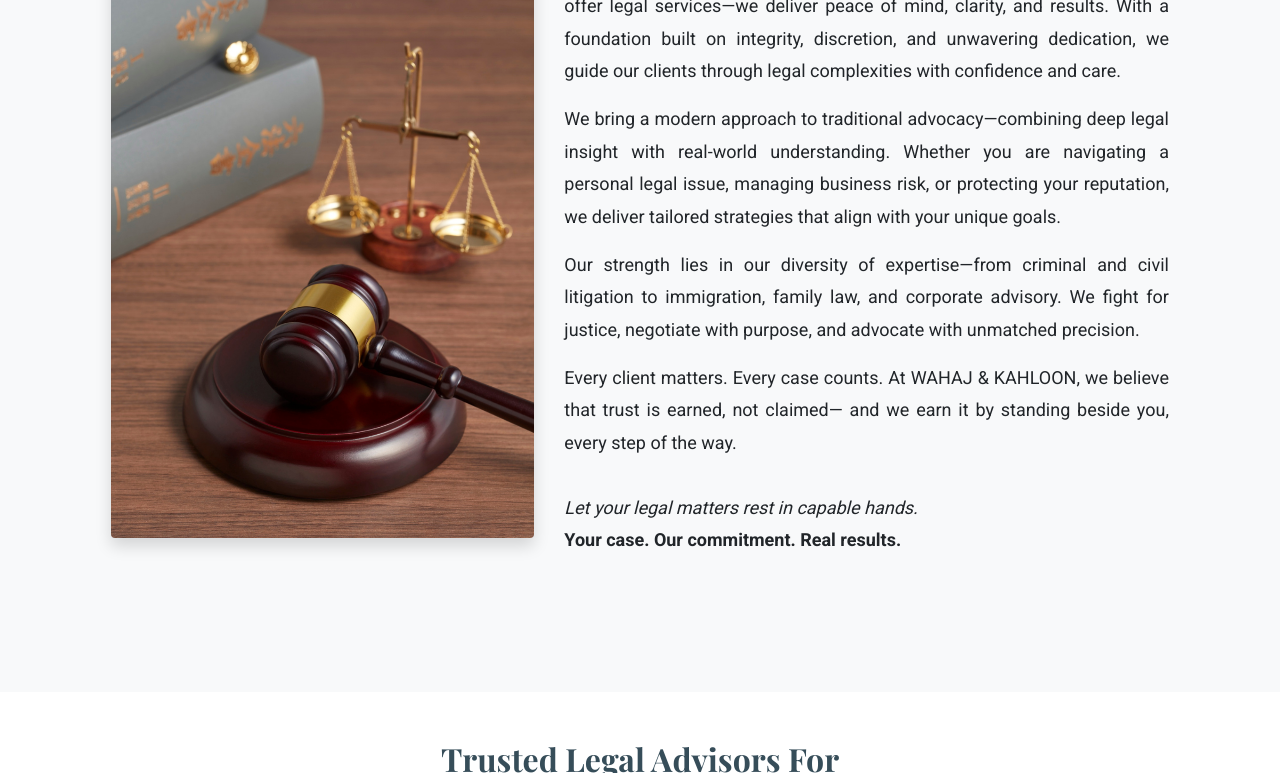
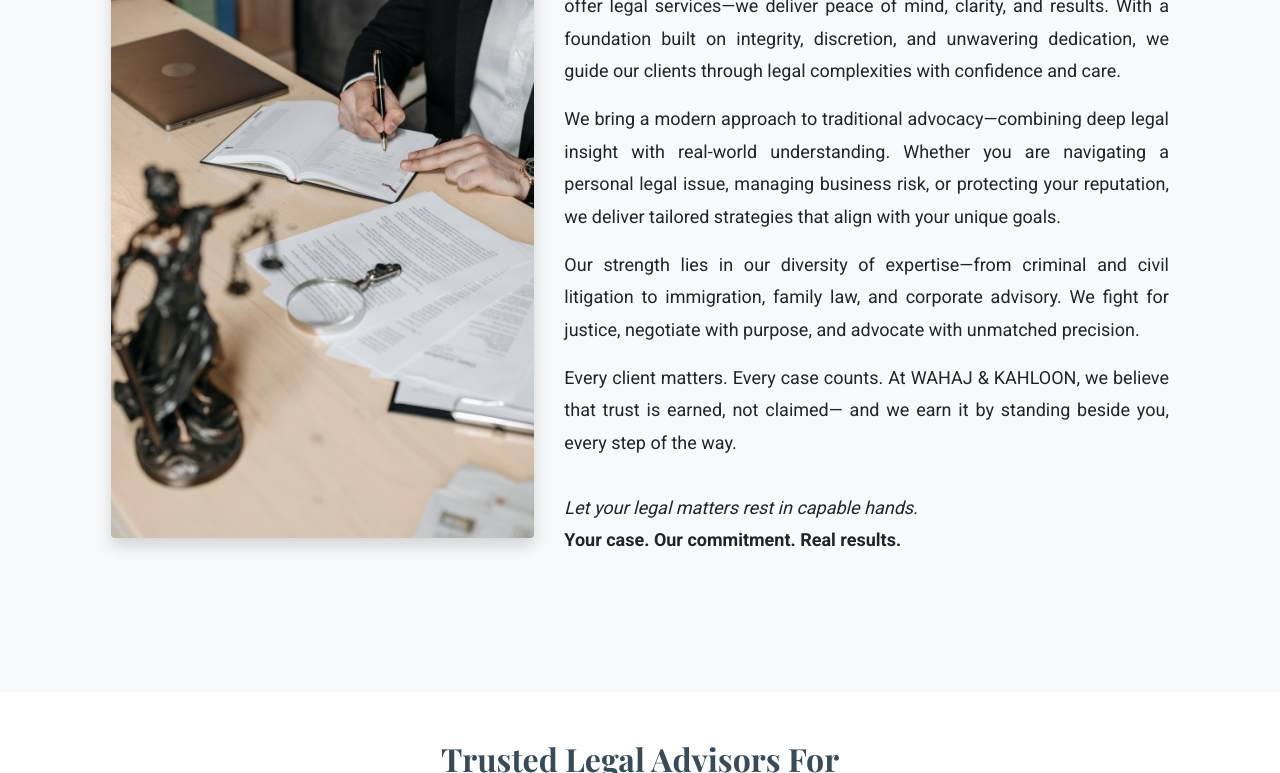
Before and after one commit to muhammadmuzammal56/Wahaj-KahloonAdvocatesAndLegalConsultants, a plain HTML site: page about.html in a window 1280 px wide. Shown: the part 327-1100 px from the top of the page. Drawn offline with nearby package versions, Linux system fonts and the light colour scheme; files whose address does not match are found by name.

Commit message:
Updated Aboujt pic

```diff
--- a/about.html
+++ b/about.html
@@ -216,7 +216,7 @@
 
               <!-- Column 1: Left Side Image - vertically centered -->
               <div class="col-md-5 d-flex justify-content-center align-items-center mb-4 mb-md-0">
-                <img src="images/newabut1.png" alt="About Us Image" class="img-fluid rounded shadow about-img"
+                <img src="images/finalabt.jpg" alt="About Us Image" class="img-fluid rounded shadow about-img"
                   style="width: 100%; object-fit: cover; max-height: 590px;">
               </div>
 
```
Also changed, not shown: images/finalabt.jpg (added), images/newabout.webp (added).
